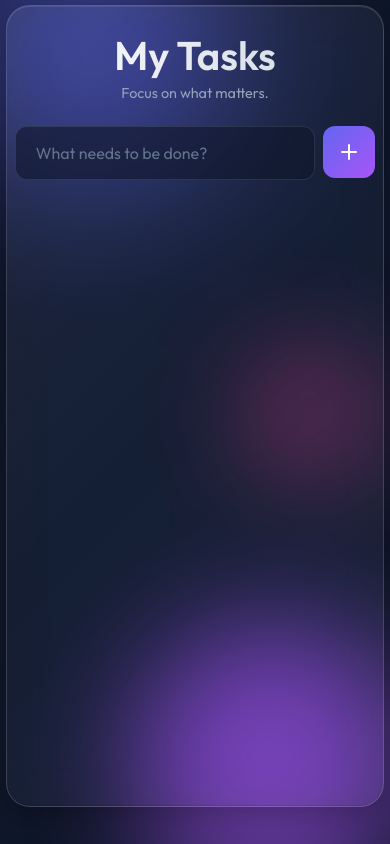
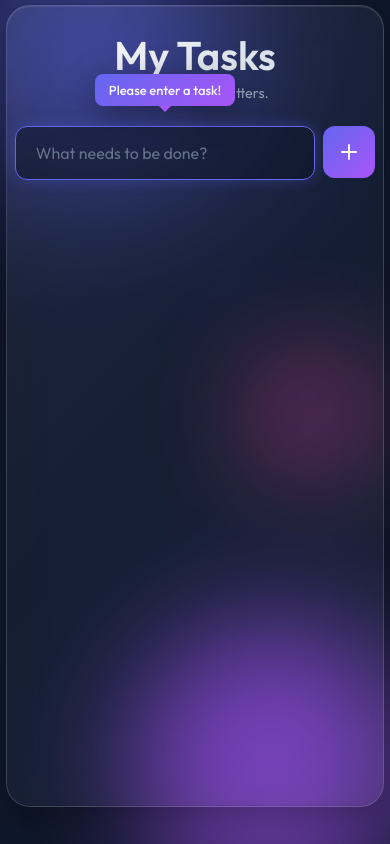
Before and after one commit to cheer77/Todo, a website built with Vite: page frontend/index.html in a window 390 px wide. Both pictures are taken after a click on the button 349 px from the left and 152 px from the top of the page. Built offline with nearby package versions, Linux system fonts and the light colour scheme; no server answers.

Commit message:
added tooltip module

```diff
--- a/frontend/src/js/main.js
+++ b/frontend/src/js/main.js
@@ -2,6 +2,7 @@ import '../scss/style.scss';
 import { Store } from './modules/Store.js';
 import { TaskItem } from './modules/TaskItem.js';
 import { DragDrop } from './modules/DragDrop.js';
+import { Tooltip } from './modules/Tooltip.js';
 
 class App {
     constructor() {
@@ -35,7 +36,18 @@ class App {
 
     async addTask() {
         const taskText = this.taskInput.value.trim();
-        if (taskText === '') return;
+
+        if (taskText === '') {
+            // Show tooltip when input is empty
+            Tooltip.show({
+                target: this.taskInput,
+                message: 'Please enter a task!',
+                position: 'top',
+                duration: 500000000
+            });
+            this.taskInput.focus();
+            return;
+        }
 
         const newTask = {
             text: taskText,
--- /dev/null
+++ b/frontend/src/js/modules/Tooltip.js
@@ -0,0 +1,126 @@
+export class Tooltip {
+    constructor({ target, message, position = 'top', duration = 3000 }) {
+        this.target = target;
+        this.message = message;
+        this.position = position;
+        this.duration = duration;
+        this.tooltipElement = null;
+        this.hideTimeout = null;
+    }
+
+    show() {
+        // Remove existing tooltip if any
+        this.hide();
+
+        // Create tooltip element
+        this.tooltipElement = document.createElement('div');
+        this.tooltipElement.className = `tooltip tooltip--${this.position}`;
+        this.tooltipElement.textContent = this.message;
+
+        // Add to DOM
+        document.body.appendChild(this.tooltipElement);
+
+        // Position tooltip
+        this.positionTooltip();
+
+        // Trigger animation
+        requestAnimationFrame(() => {
+            this.tooltipElement.classList.add('tooltip--visible');
+        });
+
+        // Auto-hide after duration
+        if (this.duration > 0) {
+            this.hideTimeout = setTimeout(() => this.hide(), this.duration);
+        }
+
+        // Hide on window resize
+        this.resizeHandler = () => this.hide();
+        window.addEventListener('resize', this.resizeHandler);
+    }
+
+    hide() {
+        if (this.tooltipElement) {
+            this.tooltipElement.classList.remove('tooltip--visible');
+
+            // Wait for animation to complete before removing
+            setTimeout(() => {
+                if (this.tooltipElement && this.tooltipElement.parentNode) {
+                    this.tooltipElement.parentNode.removeChild(this.tooltipElement);
+                }
+                this.tooltipElement = null;
+            }, 300); // Match CSS transition duration
+        }
+
+        if (this.hideTimeout) {
+            clearTimeout(this.hideTimeout);
+            this.hideTimeout = null;
+        }
+
+        if (this.resizeHandler) {
+            window.removeEventListener('resize', this.resizeHandler);
+            this.resizeHandler = null;
+        }
+    }
+
+    positionTooltip() {
+        const targetRect = this.target.getBoundingClientRect();
+        const tooltipRect = this.tooltipElement.getBoundingClientRect();
+        const spacing = 12; // Gap between target and tooltip
+
+        let top, left;
+
+        switch (this.position) {
+            case 'top':
+                top = targetRect.top - tooltipRect.height - spacing;
+                left = targetRect.left + (targetRect.width - tooltipRect.width) / 2;
+                break;
+
+            case 'bottom':
+                top = targetRect.bottom + spacing;
+                left = targetRect.left + (targetRect.width - tooltipRect.width) / 2;
+                break;
+
+            case 'left':
+                top = targetRect.top + (targetRect.height - tooltipRect.height) / 2;
+                left = targetRect.left - tooltipRect.width - spacing;
+                break;
+
+            case 'right':
+                top = targetRect.top + (targetRect.height - tooltipRect.height) / 2;
+                left = targetRect.right + spacing;
+                break;
+
+            default:
+                top = targetRect.top - tooltipRect.height - spacing;
+                left = targetRect.left + (targetRect.width - tooltipRect.width) / 2;
+        }
+
+        // Viewport boundary checks
+        const viewportWidth = window.innerWidth;
+        const viewportHeight = window.innerHeight;
+
+        // Horizontal boundary
+        if (left < 8) {
+            left = 8;
+        } else if (left + tooltipRect.width > viewportWidth - 8) {
+            left = viewportWidth - tooltipRect.width - 8;
+        }
+
+        // Vertical boundary
+        if (top < 8) {
+            top = 8;
+        } else if (top + tooltipRect.height > viewportHeight - 8) {
+            top = viewportHeight - tooltipRect.height - 8;
+        }
+
+        this.tooltipElement.style.top = `${top}px`;
+        this.tooltipElement.style.left = `${left}px`;
+    }
+
+    // Static method for quick one-off tooltips
+    static show(options) {
+        const tooltip = new Tooltip(options);
+        tooltip.show();
+        return tooltip;
+    }
+}
--- /dev/null
+++ b/frontend/src/scss/_tooltip.scss
@@ -0,0 +1,95 @@
+.tooltip {
+    position: fixed;
+    z-index: 9999;
+    padding: 0.625rem 1rem;
+    background: linear-gradient(135deg, var(--primary-color), var(--secondary-color));
+    color: var(--text-color);
+    border-radius: 0.5rem;
+    font-size: 0.875rem;
+    font-weight: 500;
+    box-shadow: var(--glass-shadow);
+    pointer-events: none;
+    white-space: nowrap;
+    max-width: 300px;
+
+    // Initial state (hidden)
+    opacity: 0;
+    transform: translateY(0);
+    transition: opacity 0.3s ease, transform 0.3s ease;
+
+    // Visible state
+    &--visible {
+        opacity: 1;
+    }
+
+    // Position-specific animations
+    &--top {
+        &.tooltip--visible {
+            transform: translateY(-8px);
+        }
+    }
+
+    &--bottom {
+        &.tooltip--visible {
+            transform: translateY(8px);
+        }
+    }
+
+    &--left {
+        &.tooltip--visible {
+            transform: translateX(-8px);
+        }
+    }
+
+    &--right {
+        &.tooltip--visible {
+            transform: translateX(8px);
+        }
+    }
+
+    // Arrow indicator (optional enhancement)
+    &::before {
+        content: '';
+        position: absolute;
+        width: 0;
+        height: 0;
+        border: 6px solid transparent;
+    }
+
+    &--top::before {
+        bottom: -12px;
+        left: 50%;
+        transform: translateX(-50%);
+        border-top-color: var(--secondary-color);
+    }
+
+    &--bottom::before {
+        top: -12px;
+        left: 50%;
+        transform: translateX(-50%);
+        border-bottom-color: var(--primary-color);
+    }
+
+    &--left::before {
+        right: -12px;
+        top: 50%;
+        transform: translateY(-50%);
+        border-left-color: var(--secondary-color);
+    }
+
+    &--right::before {
+        left: -12px;
+        top: 50%;
+        transform: translateY(-50%);
+        border-right-color: var(--primary-color);
+    }
+}
+
+// Mobile responsiveness
+@media (max-width: 768px) {
+    .tooltip {
+        max-width: calc(100vw - 32px);
+        font-size: 0.8125rem;
+        padding: 0.5rem 0.875rem;
+    }
+}
--- a/frontend/src/scss/style.scss
+++ b/frontend/src/scss/style.scss
@@ -4,4 +4,5 @@
 @use 'layout';
 @use 'forms';
 @use 'tasks';
+@use 'tooltip';
 @use 'media';
```
